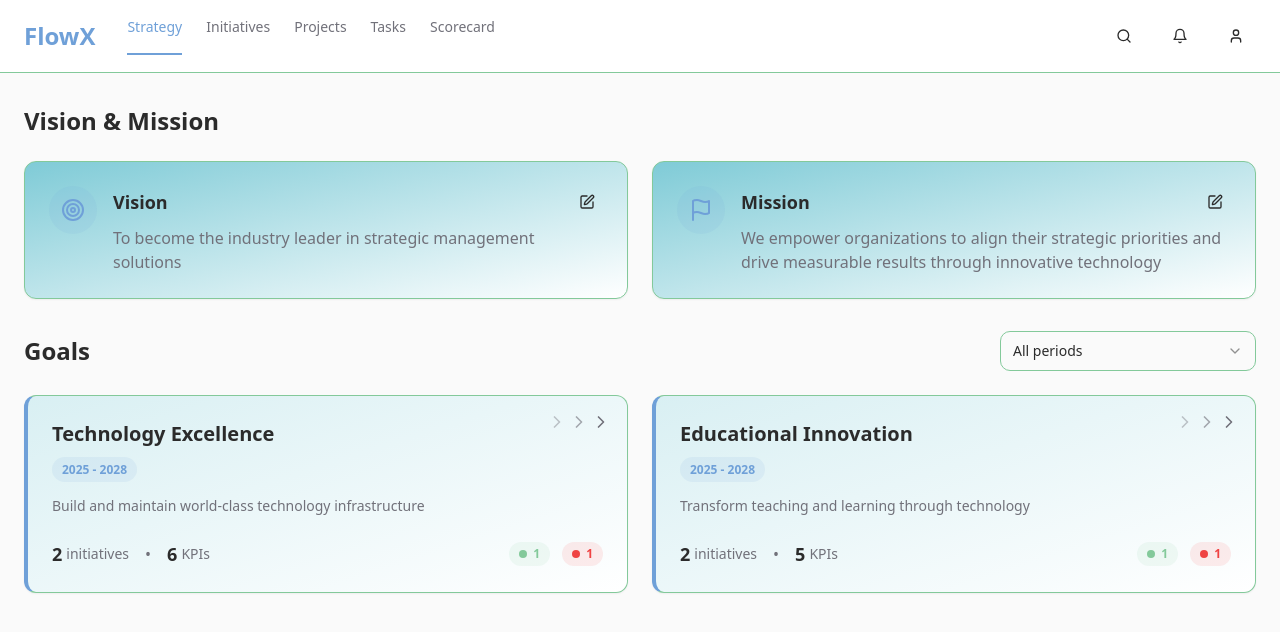
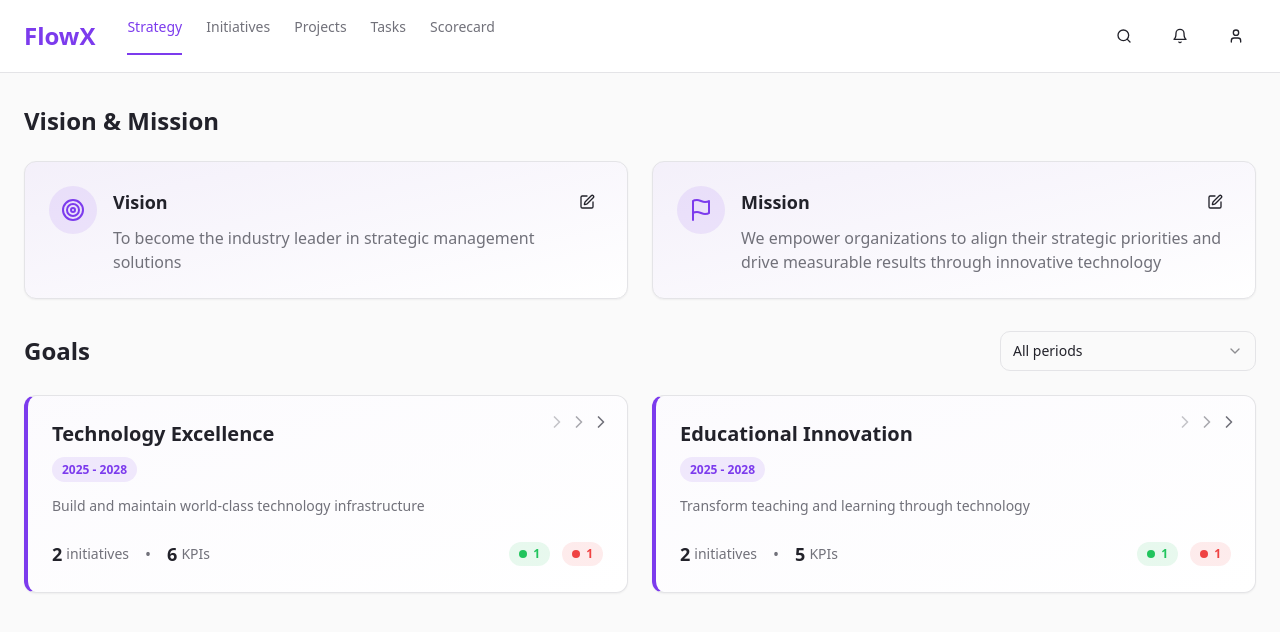
Before and after one commit to sajid-vp/sea-strategy-clone, a React (Vite) app: page / in a window 1280 px wide. Shown: the top 632 px of the page. Built offline with nearby package versions, Linux system fonts and the light colour scheme; the HTML template or start-up script is replaced by a standard one.

Commit message:
Reverted to commit 04daee942b7e8e8d35b5229823d0433a9b207a57

```diff
--- a/src/index.css
+++ b/src/index.css
@@ -8,29 +8,28 @@ All colors MUST be HSL.
 
 @layer base {
   :root {
-    /* SEA Brand Colors */
     --background: 0 0% 98%;
-    --foreground: 0 0% 17%; /* #2B2B2B - Dark gray */
+    --foreground: 240 10% 15%;
 
     --card: 0 0% 100%;
-    --card-foreground: 0 0% 17%;
+    --card-foreground: 240 10% 15%;
 
     --popover: 0 0% 100%;
-    --popover-foreground: 0 0% 17%;
+    --popover-foreground: 240 10% 15%;
 
-    --primary: 212 57% 64%; /* #72A0D5 - Blue */
+    --primary: 262 83% 58%;
     --primary-foreground: 0 0% 100%;
 
-    --secondary: 188 52% 67%; /* #80CBD7 - Teal */
-    --secondary-foreground: 0 0% 17%;
+    --secondary: 262 50% 96%;
+    --secondary-foreground: 262 83% 38%;
 
     --muted: 240 5% 96%;
     --muted-foreground: 240 4% 46%;
 
-    --accent: 195 86% 71%; /* #77CCF4 - Light blue */
-    --accent-foreground: 0 0% 17%;
+    --accent: 262 50% 96%;
+    --accent-foreground: 262 83% 38%;
 
-    --success: 140 39% 65%; /* #86C69C - Green */
+    --success: 142 71% 45%;
     --success-foreground: 0 0% 100%;
 
     --warning: 38 92% 50%;
@@ -39,56 +38,52 @@ All colors MUST be HSL.
     --destructive: 0 84% 60%;
     --destructive-foreground: 0 0% 100%;
 
-    --border: 140 39% 65%; /* #86C69C - SEA Green */
-    --input: 140 39% 65%;
-    --ring: 212 57% 64%; /* Primary blue */
+    --border: 240 6% 90%;
+    --input: 240 6% 90%;
+    --ring: 262 83% 58%;
 
     --radius: 0.75rem;
 
-    /* SEA Brand Gradient */
-    --gradient-primary: linear-gradient(40deg, rgba(114, 160, 213, 1) 0%, rgba(104, 204, 202, 1) 100%);
-
     --sidebar-background: 0 0% 98%;
 
-    --sidebar-foreground: 0 0% 17%;
+    --sidebar-foreground: 240 5.3% 26.1%;
 
-    --sidebar-primary: 212 57% 64%; /* Primary blue */
+    --sidebar-primary: 240 5.9% 10%;
 
     --sidebar-primary-foreground: 0 0% 98%;
 
-    --sidebar-accent: 195 86% 95%; /* Light blue tint */
+    --sidebar-accent: 240 4.8% 95.9%;
 
-    --sidebar-accent-foreground: 0 0% 17%;
+    --sidebar-accent-foreground: 240 5.9% 10%;
 
     --sidebar-border: 220 13% 91%;
 
-    --sidebar-ring: 212 57% 64%;
+    --sidebar-ring: 217.2 91.2% 59.8%;
   }
 
   .dark {
-    /* SEA Brand Colors - Dark Mode */
-    --background: 0 0% 12%; /* Slightly lighter than pure black */
+    --background: 240 10% 10%;
     --foreground: 0 0% 98%;
 
-    --card: 0 0% 15%;
+    --card: 240 10% 13%;
     --card-foreground: 0 0% 98%;
 
-    --popover: 0 0% 15%;
+    --popover: 240 10% 13%;
     --popover-foreground: 0 0% 98%;
 
-    --primary: 212 57% 64%; /* #72A0D5 - Blue */
+    --primary: 262 83% 58%;
     --primary-foreground: 0 0% 100%;
 
-    --secondary: 188 52% 67%; /* #80CBD7 - Teal */
-    --secondary-foreground: 0 0% 100%;
+    --secondary: 240 10% 20%;
+    --secondary-foreground: 0 0% 98%;
 
-    --muted: 0 0% 20%;
+    --muted: 240 10% 20%;
     --muted-foreground: 240 5% 65%;
 
-    --accent: 195 86% 71%; /* #77CCF4 - Light blue */
-    --accent-foreground: 0 0% 100%;
+    --accent: 240 10% 20%;
+    --accent-foreground: 0 0% 98%;
 
-    --success: 140 39% 65%; /* #86C69C - Green */
+    --success: 142 71% 45%;
     --success-foreground: 0 0% 100%;
 
     --warning: 38 92% 50%;
@@ -97,21 +92,17 @@ All colors MUST be HSL.
     --destructive: 0 84% 60%;
     --destructive-foreground: 0 0% 100%;
 
-    --border: 140 39% 45%; /* #86C69C darker for dark mode */
-    --input: 140 39% 45%;
-    --ring: 212 57% 64%;
-
-    /* SEA Brand Gradient - Dark Mode */
-    --gradient-primary: linear-gradient(40deg, rgba(114, 160, 213, 1) 0%, rgba(104, 204, 202, 1) 100%);
-
-    --sidebar-background: 0 0% 12%;
-    --sidebar-foreground: 0 0% 95%;
-    --sidebar-primary: 212 57% 64%;
+    --border: 240 10% 20%;
+    --input: 240 10% 20%;
+    --ring: 262 83% 58%;
+    --sidebar-background: 240 5.9% 10%;
+    --sidebar-foreground: 240 4.8% 95.9%;
+    --sidebar-primary: 224.3 76.3% 48%;
     --sidebar-primary-foreground: 0 0% 100%;
-    --sidebar-accent: 0 0% 18%;
-    --sidebar-accent-foreground: 0 0% 95%;
-    --sidebar-border: 0 0% 18%;
-    --sidebar-ring: 212 57% 64%;
+    --sidebar-accent: 240 3.7% 15.9%;
+    --sidebar-accent-foreground: 240 4.8% 95.9%;
+    --sidebar-border: 240 3.7% 15.9%;
+    --sidebar-ring: 217.2 91.2% 59.8%;
   }
 }
 
```
